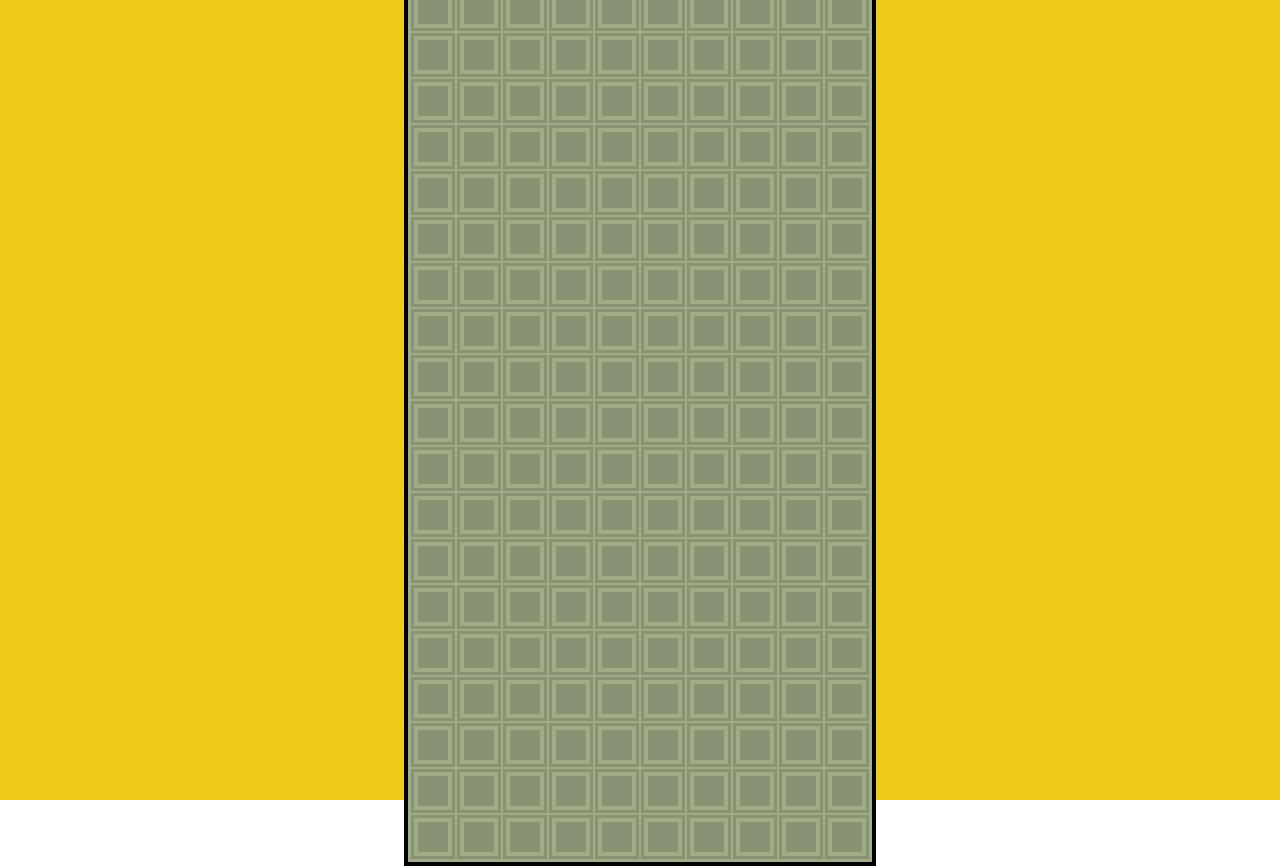
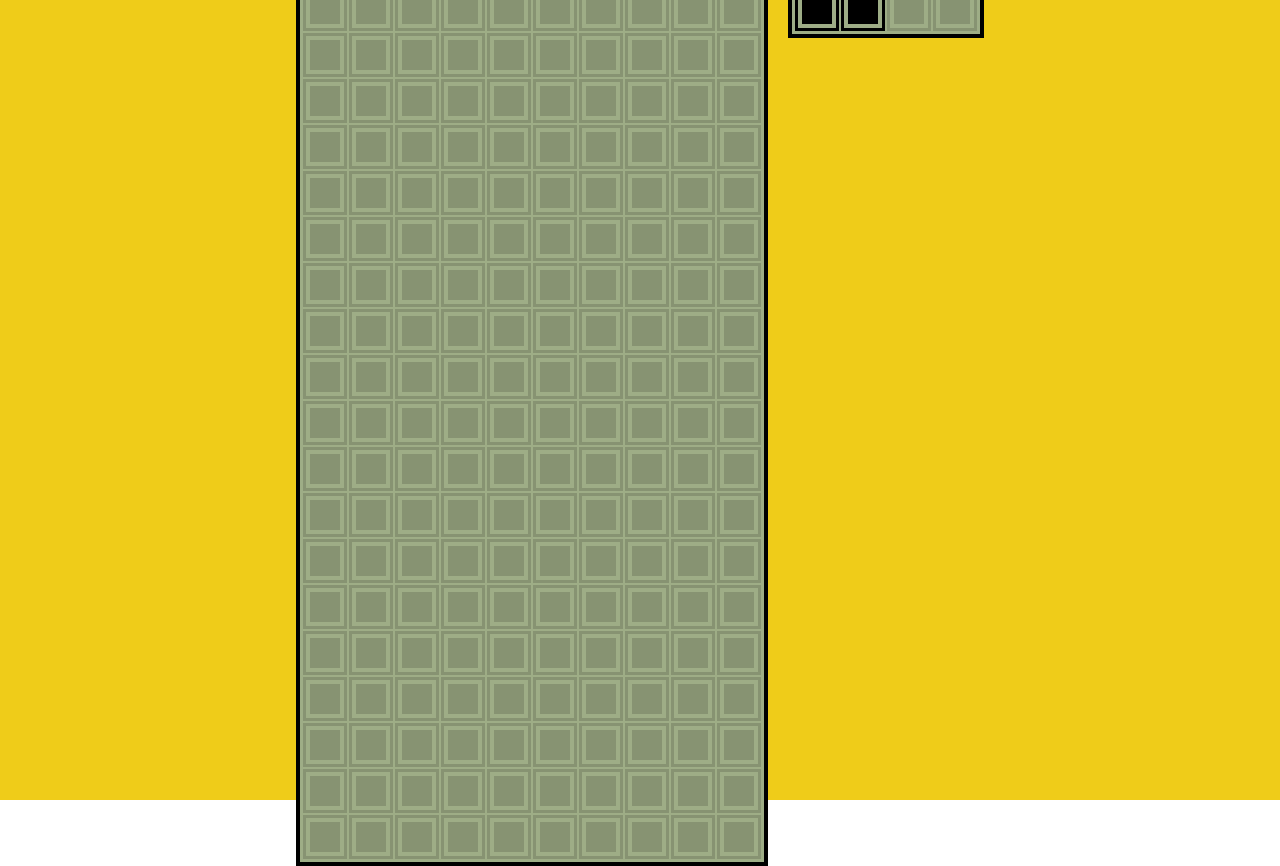
Before and after one commit to paltz4116/React-Tetris, a React (Create React App) app: page / in a window 1280 px wide. Built offline with nearby package versions, Linux system fonts and the light colour scheme.

Commit message:
added Section Component and helper functions

```diff
--- a/src/App.js
+++ b/src/App.js
@@ -1,4 +1,4 @@
-import Tetris from "./Tetris/Tetris";
+import Tetris from "./components/Tetris/Tetris";
 import classes from "./App.module.css";
 
 
--- a/src/Tetris/Tetris.js
+++ /dev/null
@@ -1,23 +0,0 @@
-import React, { useState } from "react";
-import Board from "../Board/Board";
-
-const Tetris = (props) => {
-  const createEmptyBoard = () => {
-    const rows = 20;
-    const columns = 10;
-    const emptyBoard = [];
-
-    // Fill the board with empty cells
-    for (let row = 0; row < rows; row++) {
-      emptyBoard.push(Array(columns).fill(0));
-    }
-
-    return emptyBoard;
-  };
-
-  const [board, setBoard] = useState(createEmptyBoard());
-
-  return <Board board={board} />;
-};
-
-export default Tetris;
--- a/src/Board/Board.module.css
+++ b/src/components/Board/Board.module.css
@@ -29,5 +29,20 @@
 }
 
 .block {
-  background-color: #3498db; /* Adjust the color based on your needs */
+  display: block;
+  width: 30px;
+  height: 30px;
+  padding: 4px;
+  border: 3px solid #000;
+  margin: 0 2px 2px 0;
+  float: left;
 }
+
+.block::after {
+  content: "";
+  display: block;
+  width: 30px;
+  height: 30px;
+  background: #000;
+  overflow: hidden;
+}
--- /dev/null
+++ b/src/components/Section/Section.js
@@ -0,0 +1,36 @@
+import React from "react";
+
+import classes from "../Board/Board.module.css";
+
+const Section = (props) => {
+  let nextBlock = [];
+
+  for (let i = 0; i < 2; i++) {
+    nextBlock.push(Array(4).fill(0));
+  }
+
+  nextBlock = nextBlock.map((row, rowIndex) => {
+    return row.map((column, colIndex) => {
+      return props.nextBlock[rowIndex][colIndex] ? 1 : 0;
+    });
+  });
+
+  return (
+    <section>
+      <div className={classes.board}>
+        {nextBlock.map((row, rowIndex) => (
+          <div key={rowIndex} className={classes.row}>
+            {row.map((cell, colIndex) => (
+              <div
+                key={colIndex}
+                className={`${classes.cell} ${cell ? classes.block : ""}`}
+              ></div>
+            ))}
+          </div>
+        ))}
+      </div>
+    </section>
+  );
+};
+
+export default Section;
--- /dev/null
+++ b/src/components/Tetris/Tetris.js
@@ -0,0 +1,21 @@
+import React, { useState } from "react";
+
+import Board from "../Board/Board";
+import classes from "./Tetris.module.css";
+
+import { createEmptyBoard, generateRandomBlock } from "../../helpers";
+import Section from "../Section/Section";
+
+const Tetris = (props) => {
+  const [board, setBoard] = useState(createEmptyBoard());
+  const nextBlock = generateRandomBlock();
+
+  return (
+    <div className={classes.Tetris}>
+      <Board board={board} />
+      <Section nextBlock={nextBlock} />
+    </div>
+  );
+};
+
+export default Tetris;
--- /dev/null
+++ b/src/components/Tetris/Tetris.module.css
@@ -0,0 +1,4 @@
+.Tetris {
+  display: flex;
+  gap: 20px;
+}
--- /dev/null
+++ b/src/helpers.js
@@ -0,0 +1,58 @@
+export const createEmptyBoard = () => {
+  const rows = 20;
+  const columns = 10;
+  const emptyBoard = [];
+
+  // Fill the board with empty cells
+  for (let row = 0; row < rows; row++) {
+    emptyBoard.push(Array(columns).fill(0));
+  }
+
+  return emptyBoard;
+};
+
+export const generateRandomBlock = () => {
+  const blocks = [
+    [
+      [1, 1, 1, 1],
+      [0, 0, 0, 0],
+      [0, 0, 0, 0],
+      [0, 0, 0, 0],
+    ],
+    [
+      [1, 1],
+      [1, 1],
+    ],
+    [
+      [1, 0, 0],
+      [1, 1, 1],
+      [0, 0, 0],
+    ],
+    [
+      [0, 0, 1],
+      [1, 1, 1],
+      [0, 0, 0],
+    ],
+    [
+      [0, 1, 1],
+      [1, 1, 0],
+      [0, 0, 0],
+    ],
+    [
+      [0, 1, 0],
+      [1, 1, 1],
+      [0, 0, 0],
+    ],
+    [
+      [1, 1, 0],
+      [0, 1, 1],
+      [0, 0, 0],
+    ],
+  ];
+
+  // Randomly choose a block from the array
+  const randomIndex = Math.floor(Math.random() * blocks.length);
+  const randomBlock = blocks[randomIndex];
+
+  return randomBlock;
+};
```
Also changed, not shown: src/store/constants.js (+5 -5 lines), src/Tetris/Tetris.module.css (deleted), src/components/Board/Board.js (renamed from src/Board/Board.js).
